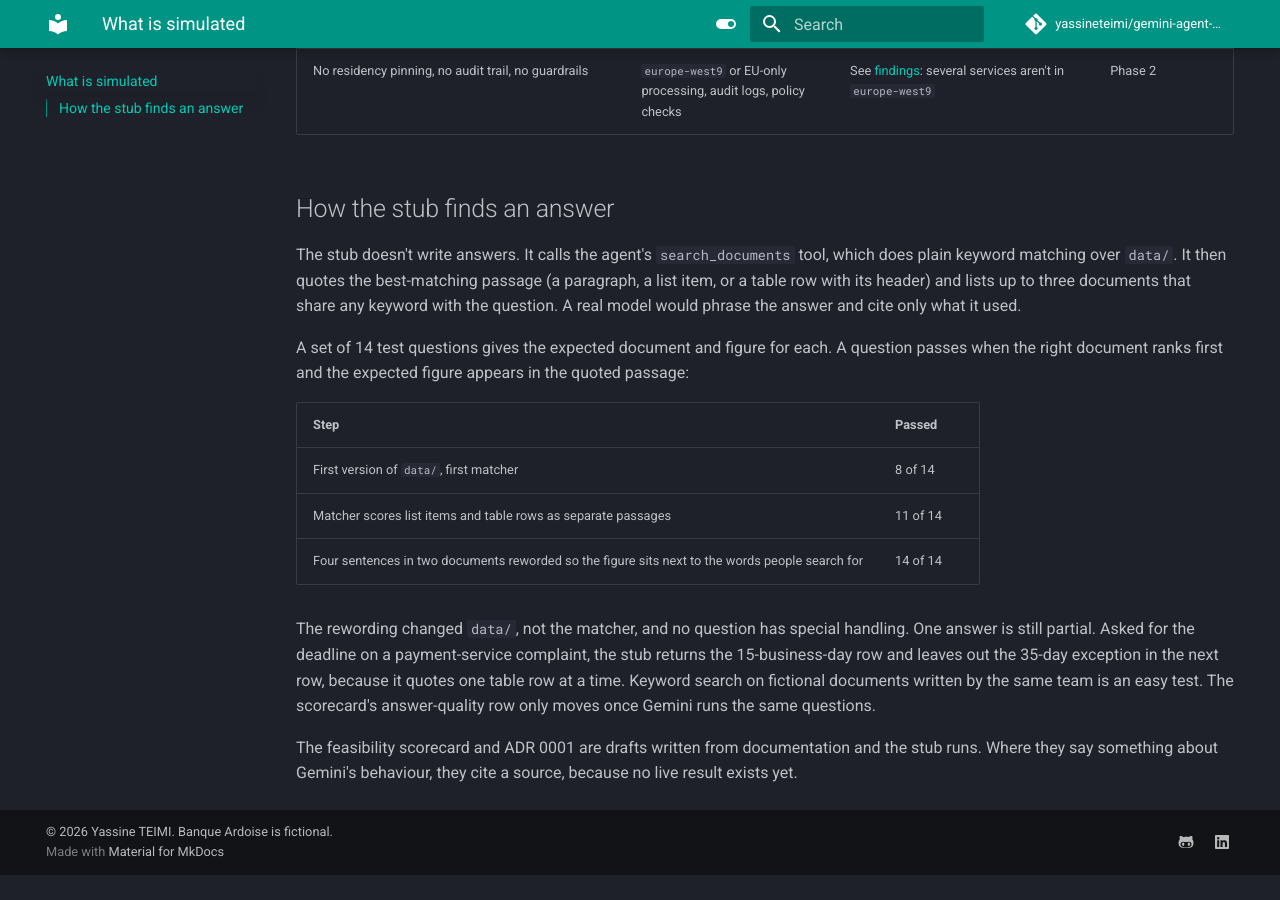
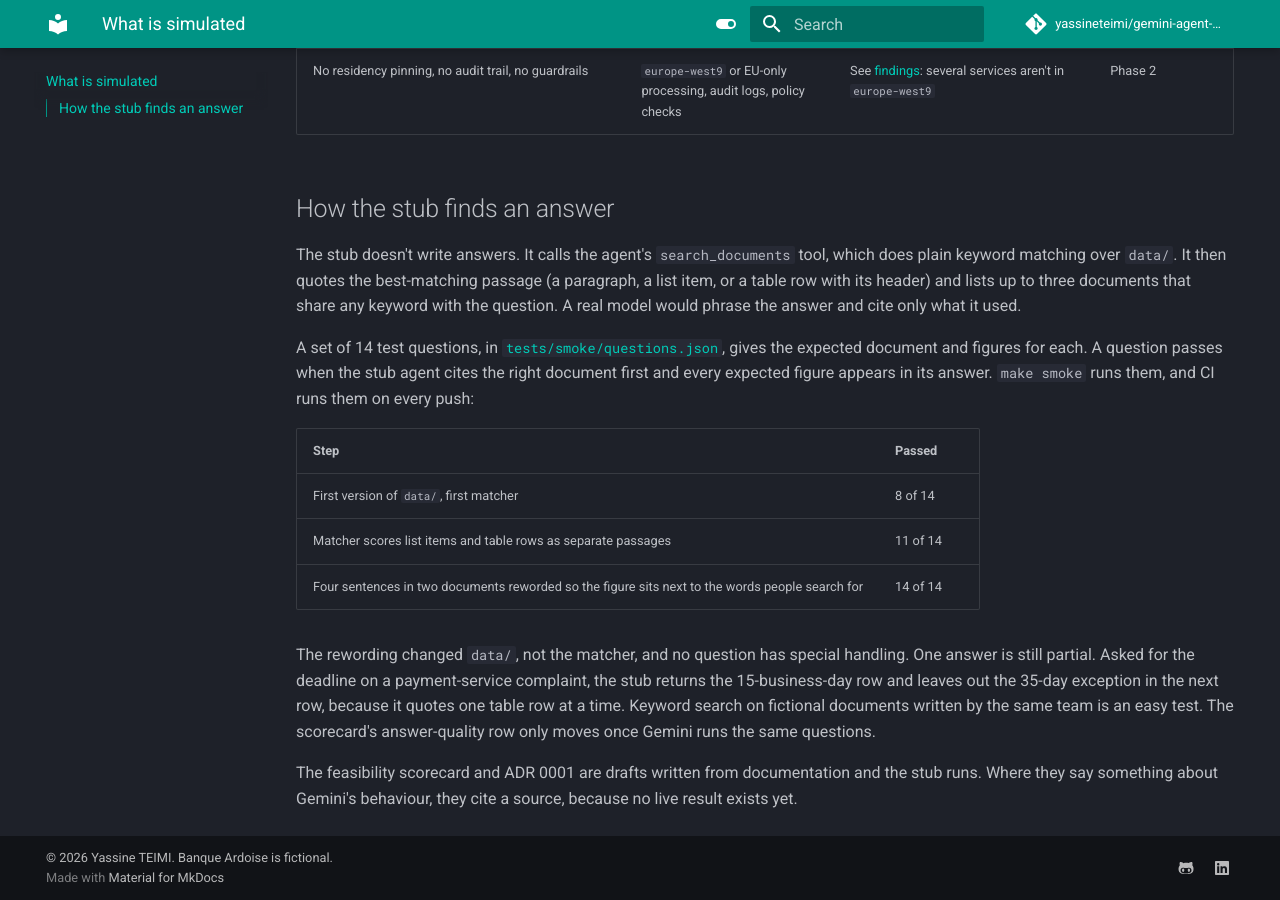
Before and after one commit to yassineteimi/gemini-agent-golive-review, an MkDocs documentation site: the page built from docs/simulated.md, in a window 1280 px wide and 900 px high, scrolled down 597 px. Built offline with MkDocs 1.6.1 and Material for MkDocs 9.7.7, drawn with Linux system fonts in a browser that asks for light colours; comment, search, counter and statistics services are not loaded; before the commit the page ends 1472 px from its top, so only the background shows below that.

Commit message:
Simulated: link the smoke questions

```diff
--- a/docs/simulated.md
+++ b/docs/simulated.md
@@ -14,7 +14,7 @@ Phase 0 runs on a laptop and in GitHub Actions with no Google Cloud credentials.
 
 The stub doesn't write answers. It calls the agent's `search_documents` tool, which does plain keyword matching over `data/`. It then quotes the best-matching passage (a paragraph, a list item, or a table row with its header) and lists up to three documents that share any keyword with the question. A real model would phrase the answer and cite only what it used.
 
-A set of 14 test questions gives the expected document and figure for each. A question passes when the right document ranks first and the expected figure appears in the quoted passage:
+A set of 14 test questions, in [`tests/smoke/questions.json`](https://github.com/yassineteimi/gemini-agent-golive-review/blob/main/tests/smoke/questions.json), gives the expected document and figures for each. A question passes when the stub agent cites the right document first and every expected figure appears in its answer. `make smoke` runs them, and CI runs them on every push:
 
 | Step | Passed |
 |---|---|
```
